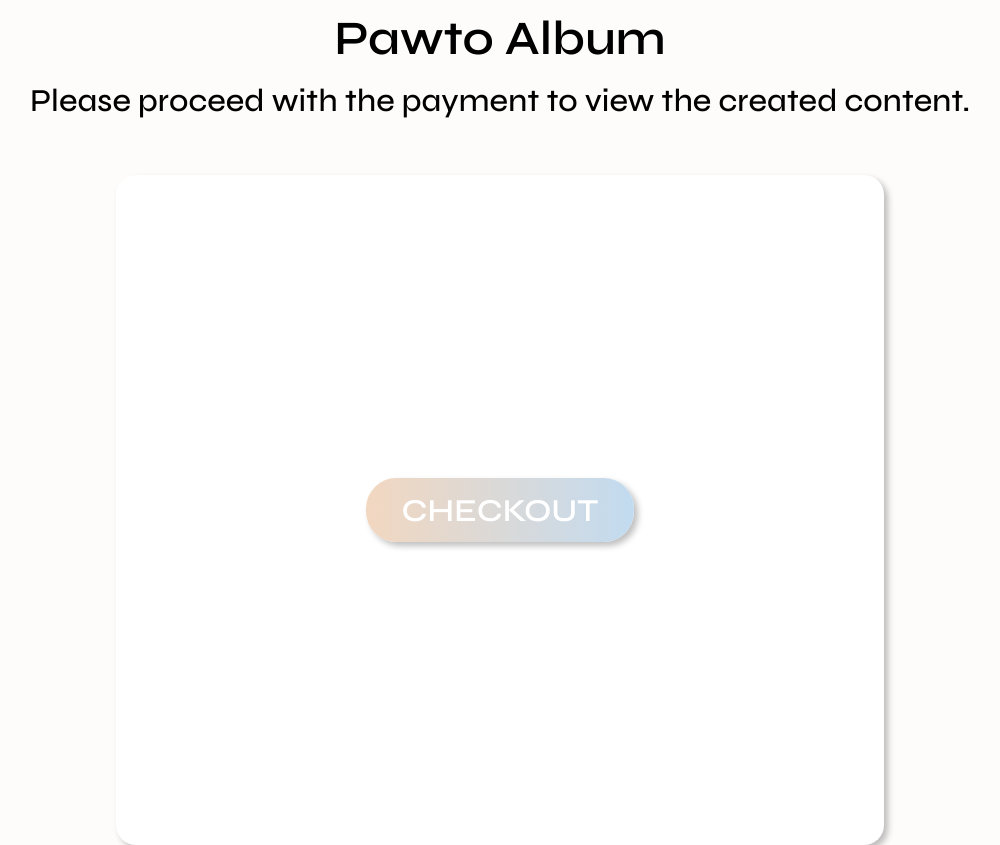
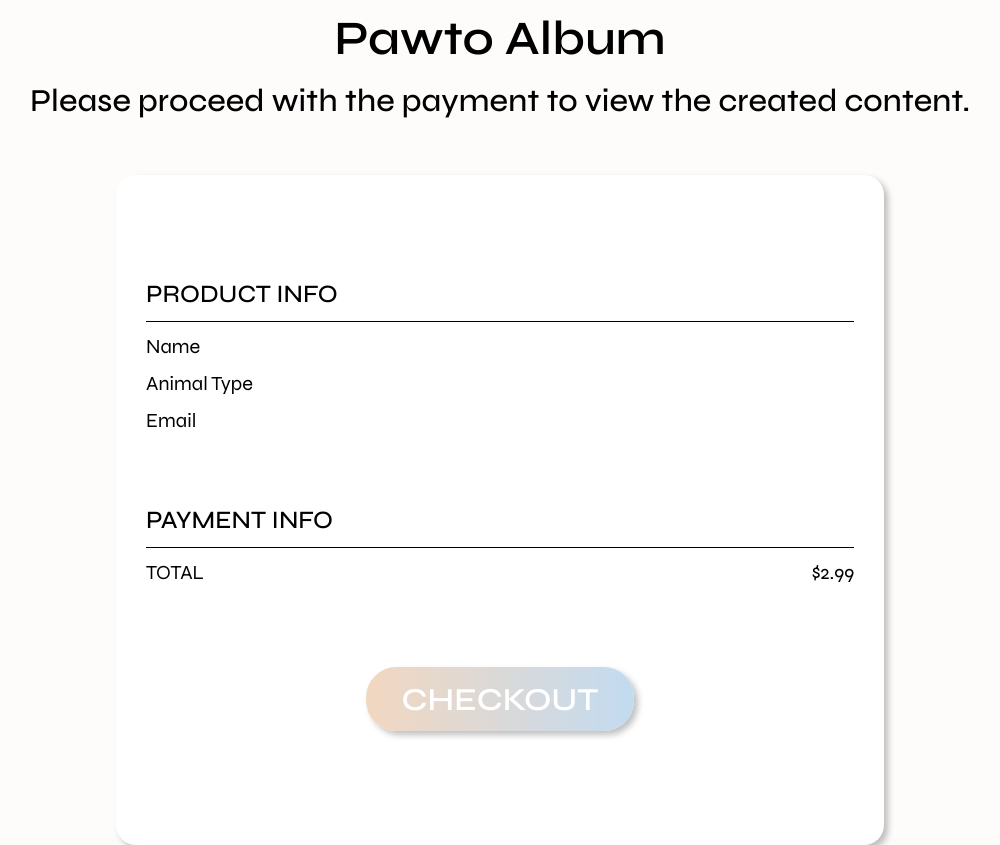
Before and after one commit to mhadev0703/pawto-album, a React (Vite) app in the folder packages/web/: page /order in a window 1280 px wide. Shown: the whole page, without its empty margins (140-1140 px from the left). Built offline with nearby package versions, Linux system fonts and the light colour scheme; no server answers.

Commit message:
Add order status UI with style

```diff
--- a/packages/web/src/index.css
+++ b/packages/web/src/index.css
@@ -60,6 +60,10 @@ button:disabled {
   width: 100%;
 }
 
+.content-wrapper {
+  width: 100%;
+}
+
 /* Mobile View */
 @media screen and (max-width: 768px) {
   .App {
--- a/packages/web/src/pages/Order/Order.jsx
+++ b/packages/web/src/pages/Order/Order.jsx
@@ -27,6 +27,7 @@ export default function Order() {
     receipt: '',
     startDatetime: '',
   });
+
   const [paidStatus, setPaidStatus] = useState(false);
   const [productInfoData, setProductInfoData] = useState([]);
   const [paymentInfoData, setPaymentInfoData] = useState([]);
@@ -38,6 +39,7 @@ export default function Order() {
     }
   }, []);  // Run only once
 
+  // Set the product and payment information
   useEffect(() => {
     setProductInfoData([
       {
@@ -59,7 +61,7 @@ export default function Order() {
       },
     ]);
 
-    setPaymentInfoData([{ title: 'TOTAL', content: `${price}` }]);
+    setPaymentInfoData([{ title: 'TOTAL', content: `$${price}` }]);
   }, [collectionData, price]);
 
   const checkPaidStatus = async () => {
@@ -117,8 +119,21 @@ export default function Order() {
                 Please check the link sent to your email to track the status of your order.
               </div>
             ) : (
-              <div className='center-button'>
-                <button>CHECKOUT</button>
+              <div className='content-wrapper'>
+                <Table
+                  tableTitle={'product info'}
+                  tableContent={productInfoData}
+                />
+                <Table
+                  tableTitle={'payment info'}
+                  tableContent={paymentInfoData}
+                />
+                <div
+                  style={{ margin: '40px 0' }}
+                  className='center-button'
+                >
+                  <button>CHECKOUT</button>
+                </div>
               </div>
             )}
           </div>
```
